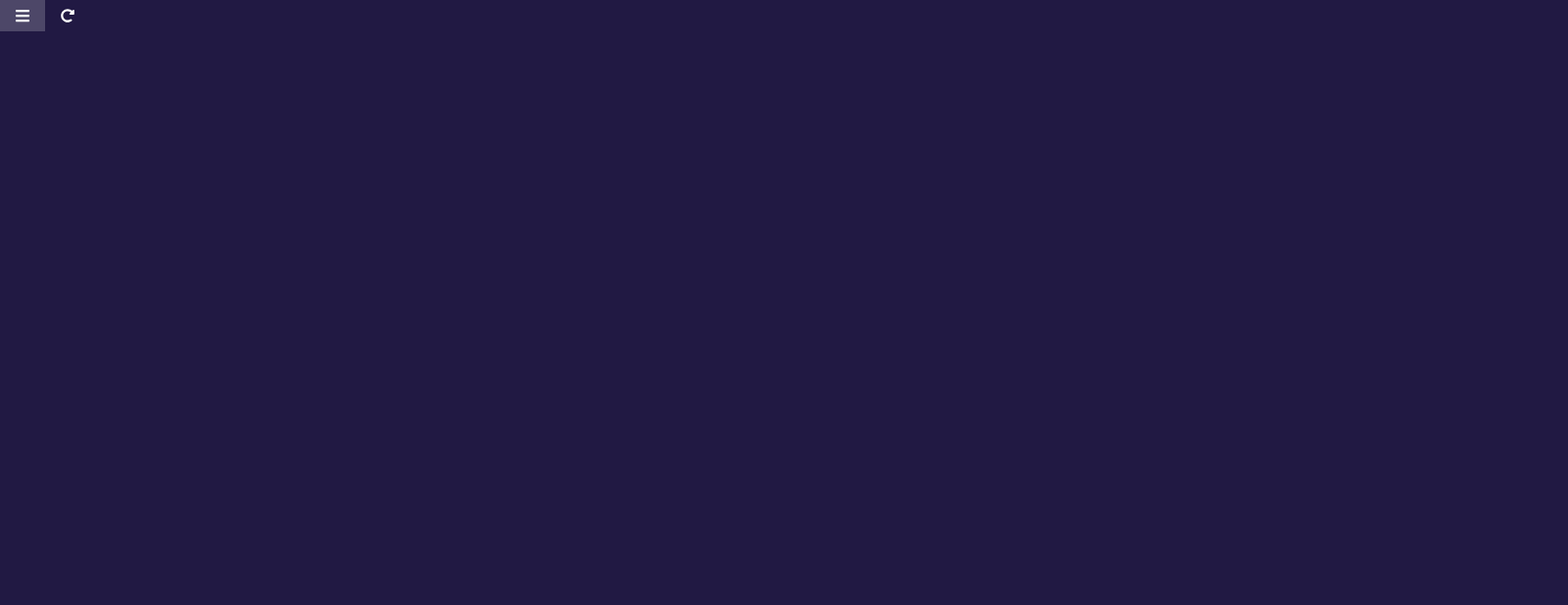
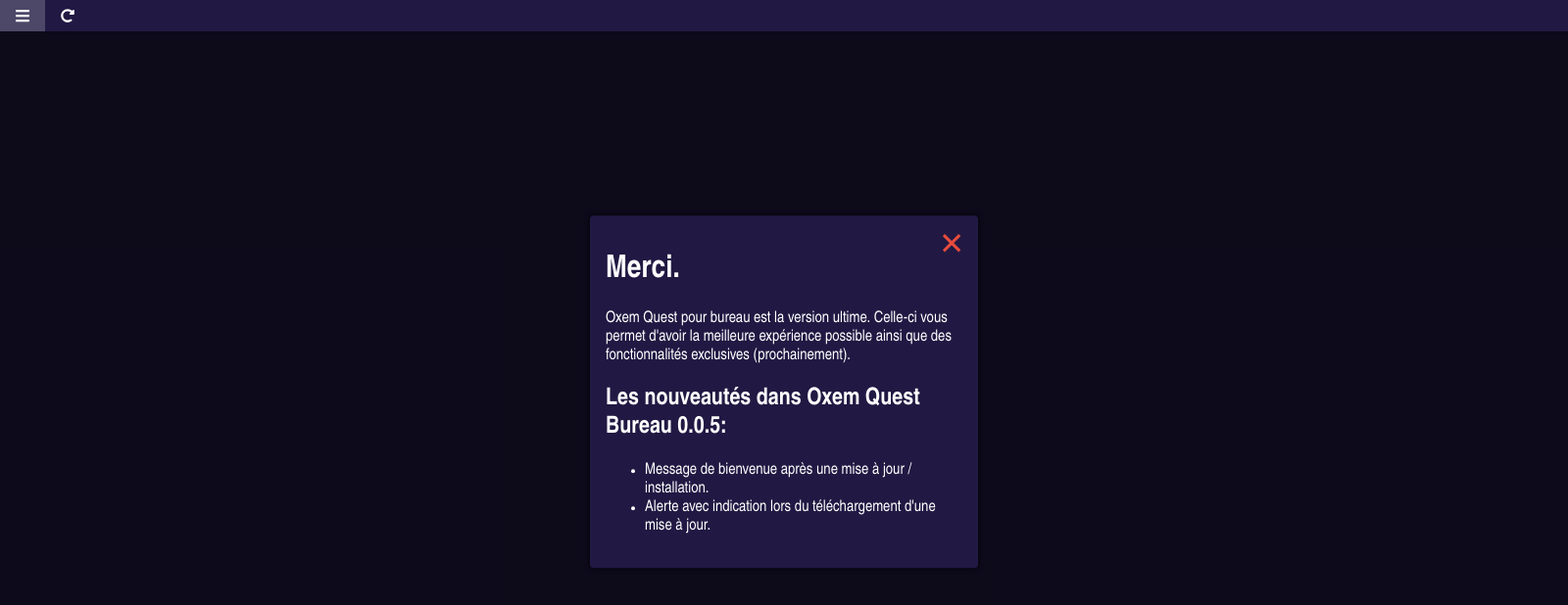
Before and after one commit to Milsilver/oxem-quest-desktop, an Electron app: page src/renderer/index.html in a window 1600 px wide. Shown: the whole page at 98% size. Drawn offline with Linux system fonts and the light colour scheme; no server answers.

Commit message:
Add changelog modal

```diff
--- a/package.json
+++ b/package.json
@@ -1,7 +1,7 @@
 {
   "name": "oxem-quest-desktop",
   "description": "Oxem Quest est un idle game gratuit avec un aspect mmorpg et une intégration YouTube/Twitch.",
-  "version": "0.0.4",
+  "version": "0.0.5",
   "author": "Exoway",
   "license": "MIT",
   "main": "src/main.js",
--- a/src/renderer/index.css
+++ b/src/renderer/index.css
@@ -4,6 +4,8 @@
 
     overflow-y: hidden;
 	background: #211943;
+
+	font-family: "Arial Narrow", Arial, "Helvetica Condensed", Helvetica, sans-serif;
 }
 
 .hide {
@@ -75,3 +77,79 @@
 	left: calc(50vw - 42px / 2);
 	top: calc(50vh - 42px / 2);
 }
+
+/* Modal */
+#overlay {
+	z-index: 100;
+	background: rgba(0, 0, 0, 0.6);
+	position: fixed;
+	left: 0px; right: 0px;
+	top: 32px; bottom: 0px;
+	visibility: hidden;
+	opacity: 0;
+	transition: opacity 0.2s ease-in-out;
+}
+	#overlay.active {
+		visibility: visible;
+		opacity: 1;
+	}
+
+modal {
+	position: fixed;
+
+    top: 50vh;
+    left: 50vw;
+    width: 364px;
+
+	background-color: #211943;
+	color: #fff;
+	border-radius: 4px;
+	z-index: 101;
+
+	padding: 16px;
+
+	box-shadow: 0px 0px 6px rgba(0, 0, 0, 0.8);
+	transform: translateX(-50%) translateY(-50%);
+
+	visibility: hidden;
+	opacity: 0;
+	transition: opacity 0.3s ease-in-out;
+}
+
+	modal.active {
+		visibility: visible;
+		opacity: 1;
+	}
+
+modal .modal-close {
+	position: absolute;
+	display: block;
+	z-index: 102;
+    right: 6px; top: 6px;
+
+	height: 42px;
+    width: 42px;
+	font-size: 24px;
+
+    color: red;
+    text-decoration: inherit;
+	user-select: none;
+	cursor: pointer;
+}
+
+	modal .modal-close:before, modal .modal-close:after {
+		position: absolute;
+		left: 9px;
+		content: ' ';
+		height: 23px;
+		width: 3px;
+		background-color: #e74c3c;
+	}
+
+	modal .modal-close:before {
+		transform: rotate(45deg) translate(15px);
+	}
+
+	modal .modal-close:after  {
+		transform: rotate(-45deg) translate(0px, 15px);
+	}
--- a/src/renderer/index.html
+++ b/src/renderer/index.html
@@ -30,6 +30,20 @@
 			<img id="webview-spinner" class="hide" alt="spinner" src="../assets/spinner.gif" />
         </main>
 
+		<modal id="changelog">
+			<div class="modal-close"></div>
+
+			<h1>Merci.</h1>
+			<p>Oxem Quest pour bureau est la version ultime. Celle-ci vous permet d'avoir la meilleure expérience possible ainsi que des fonctionnalités exclusives (prochainement).</p>
+
+			<h2>Les nouveautés dans Oxem Quest Bureau 0.0.5:</h2>
+			<ul>
+				<li>Message de bienvenue après une mise à jour / installation.</li>
+				<li>Alerte avec indication lors du téléchargement d'une mise à jour.</li>
+			</ul>
+		</modal>
+
+		<div id="overlay"></div>
         <script>
             switch (process.platform)
             {
--- a/src/renderer/index.js
+++ b/src/renderer/index.js
@@ -20,7 +20,9 @@
 			minButton = document.getElementById('min-button'),
             maxButton = document.getElementById('max-button'),
             restoreButton = document.getElementById('restore-button'),
-            closeButton = document.getElementById('close-button');
+            closeButton = document.getElementById('close-button'),
+			overlay = document.getElementById('overlay'),
+			modalCloseButton = document.getElementsByClassName('modal-close');
 
 		// Menu
 		const menu = new Menu();
@@ -50,6 +52,15 @@
 		});
 		menu.append(viewMenuItem);
 
+		const changelogMenuItem = new MenuItem({
+			label: 'Changelog',
+			click: () => {
+				document.getElementById('changelog').classList.add('active');
+				document.getElementById('overlay').classList.add('active');
+			}
+		});
+		menu.append(changelogMenuItem);
+
 		const updateMenuItem = new MenuItem({
 			label: 'Recherche mise à jour',
 			click: () => {
@@ -69,6 +80,23 @@
 			// Picture in Picture is not available in Electron (requestPictureInPicture) - See https://github.com/electron/electron/pull/17686
 			// So create fake PiP feature
         });*/
+
+		for (i = 0; i < modalCloseButton.length; i++) {
+			modalCloseButton[i].addEventListener('click', event => {
+				document.getElementById('changelog').classList.remove('active');
+				document.getElementById('overlay').classList.remove('active');
+			});
+		}
+
+		overlay.addEventListener('click', event => {
+			document.getElementById('changelog').classList.remove('active');
+			document.getElementById('overlay').classList.remove('active');
+		});
+
+		if (ipcRenderer.sendSync('isFirstRun')) {
+			document.getElementById('changelog').classList.add('active');
+			document.getElementById('overlay').classList.add('active');
+		}
 
 		iframe.addEventListener('did-start-loading', function(e) {
 			document.getElementById('webview-spinner').classList.remove('hide');
```
